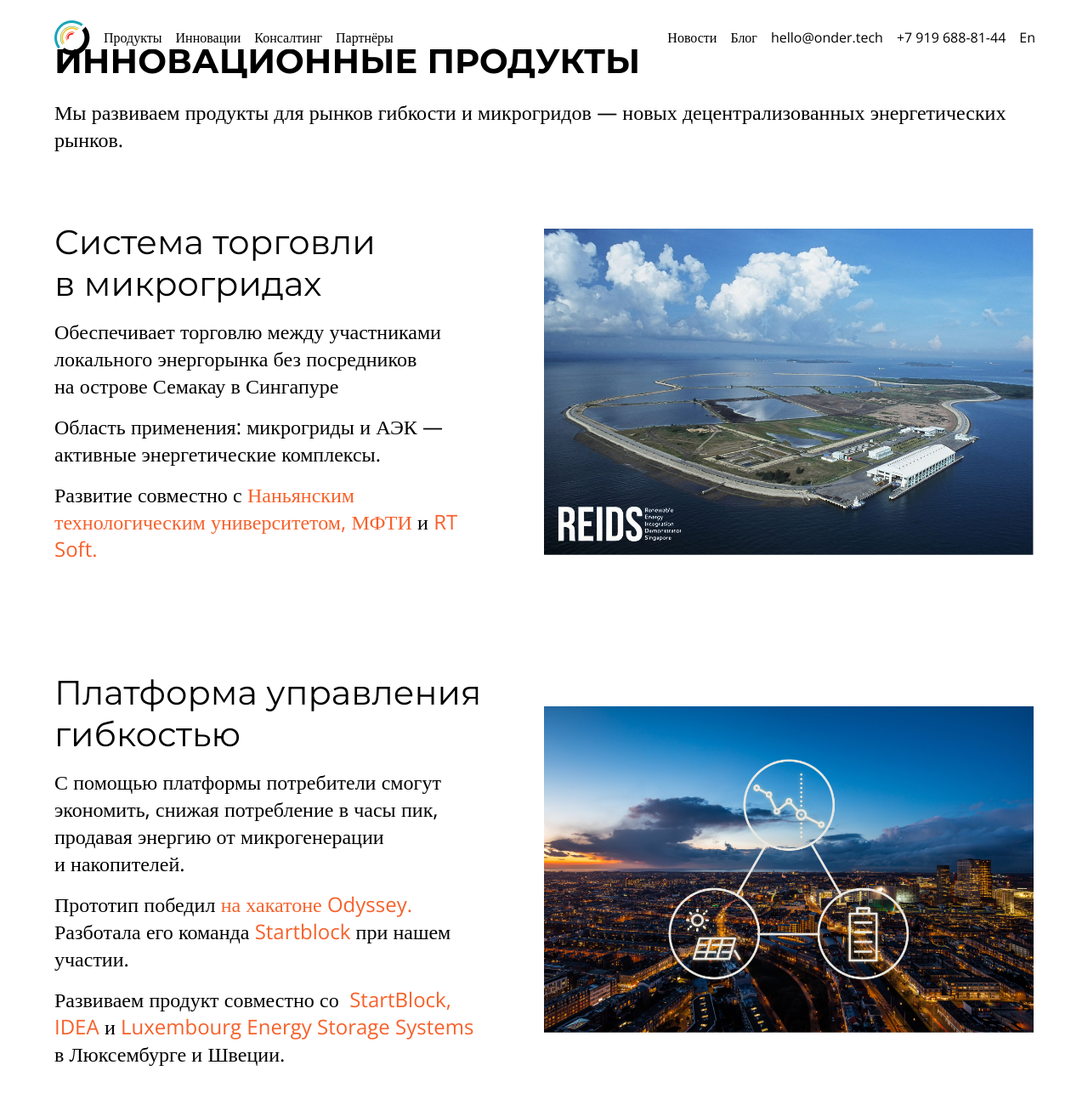
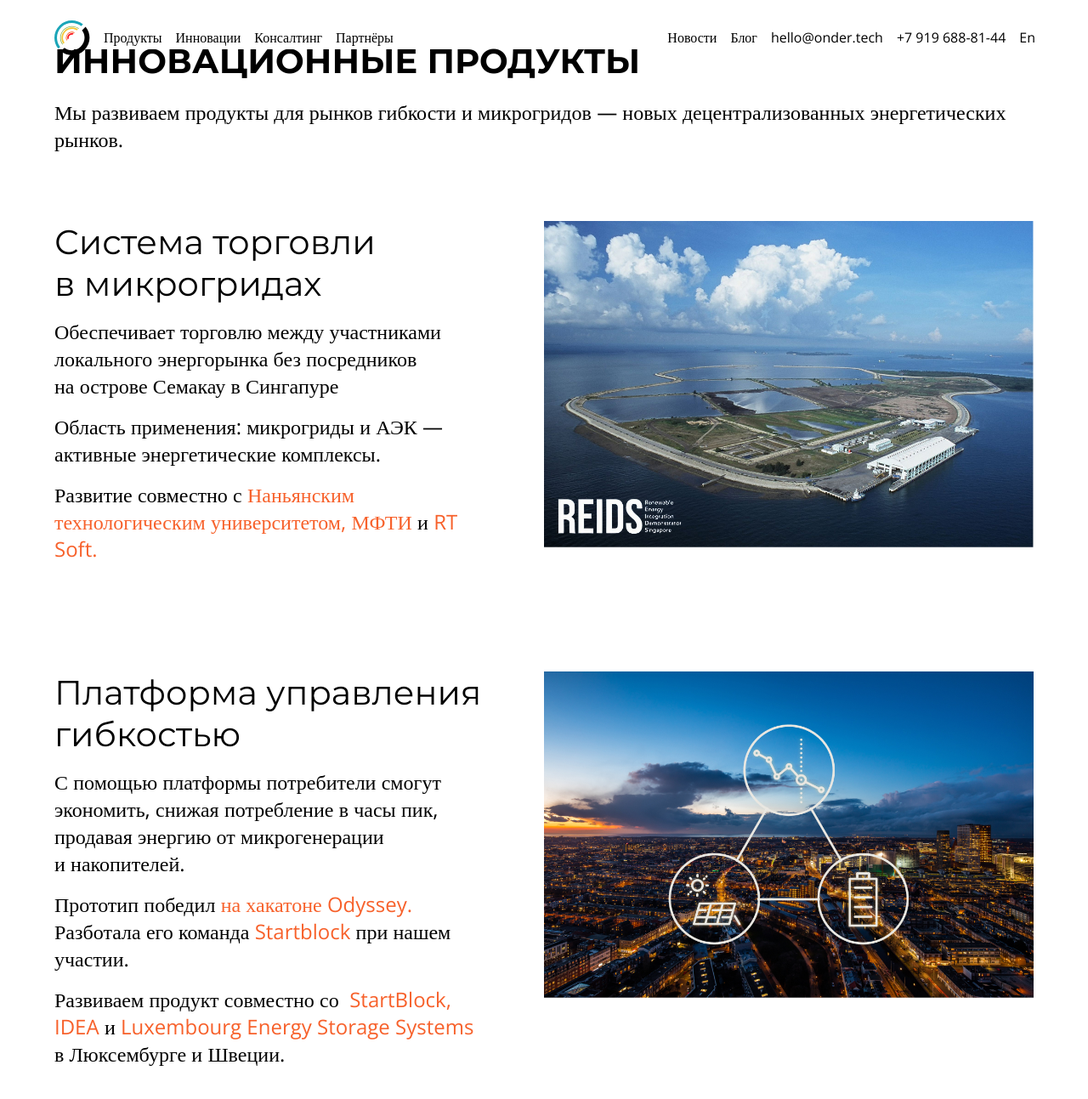
Before and after one commit to timac11/onder-site, a Jekyll site: the page built from index.html, in a window 1280 px wide and 1400 px high, scrolled down 5352 px. Shown: the top 1293 px of the window at 85% size. Built offline with Jekyll 4.4.1, drawn with Linux system fonts in a browser that asks for light colours.

Commit message:
fix logo and innovations image

```diff
--- a/_sass/header.scss
+++ b/_sass/header.scss
@@ -82,11 +82,6 @@
     @include s-tablet {
       .menu {
         display: block;
-      }
-      .short-logo {
-        display: none;
-        width: auto;
-        height: auto;
       }
     }
 
--- a/_sass/innovations.scss
+++ b/_sass/innovations.scss
@@ -40,7 +40,7 @@
     &-wrapper {
       display: flex;
       margin-bottom: calc(var(--floor-margin) / 2);
-      align-items: center;
+      align-items: flex-start;
 
       &:first-child {
         margin-top: 80px;
```
